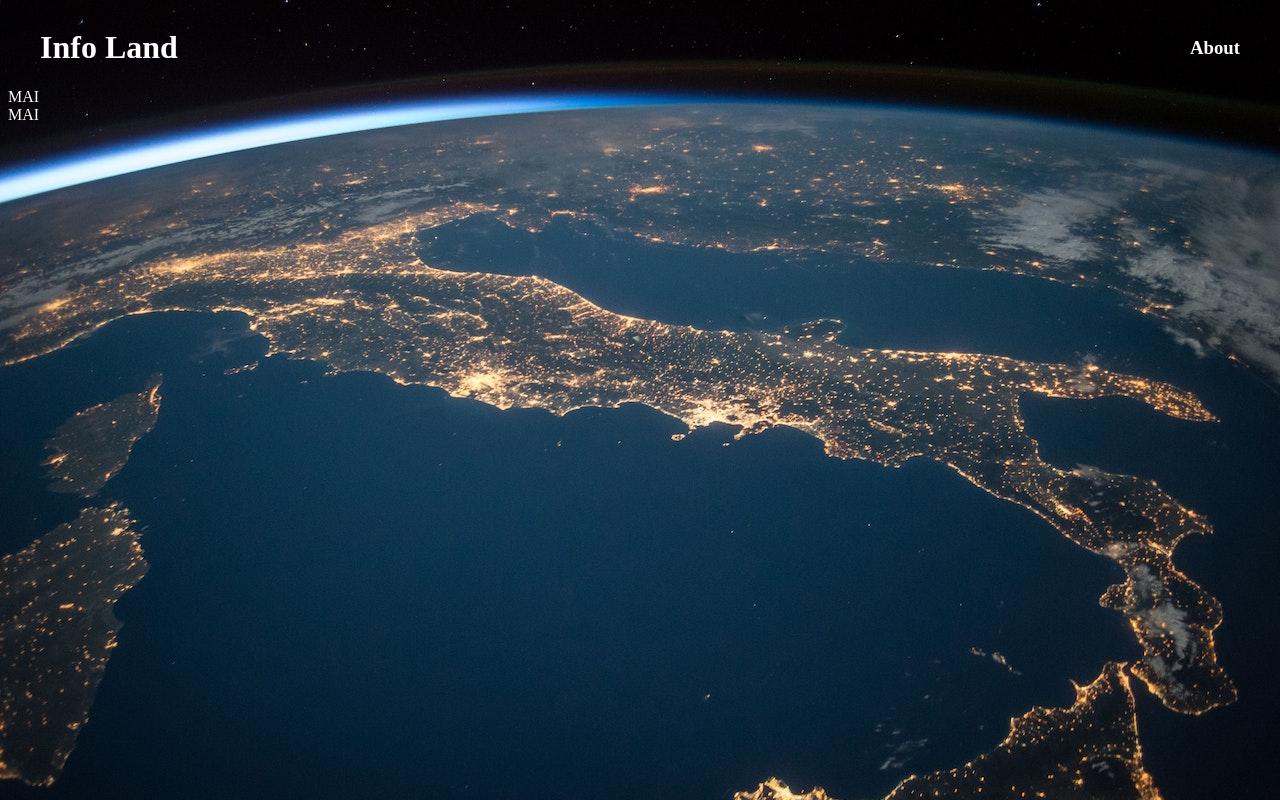
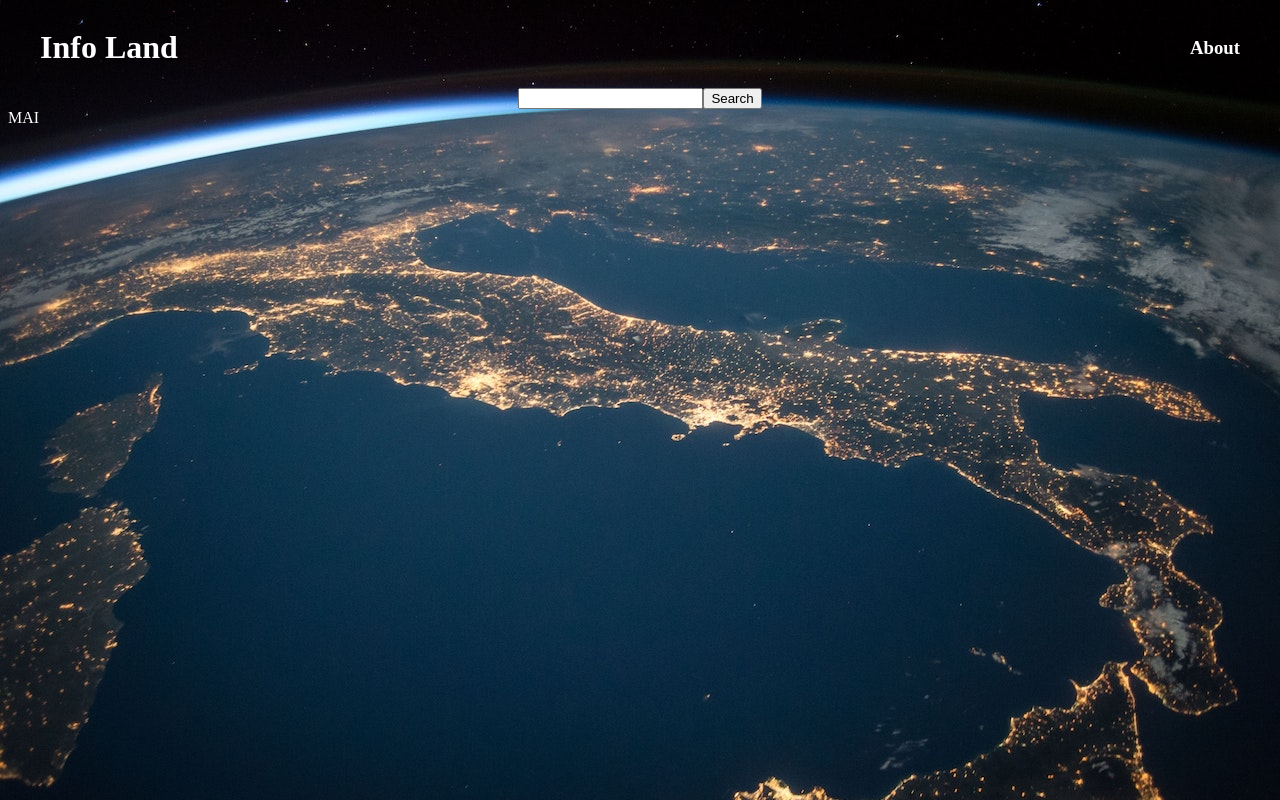
Before and after one commit to ggarciag24/info-land, a React (Create React App) app: page / in a window 1280 px wide. Built offline with nearby package versions, Linux system fonts and the light colour scheme.

Commit message:
search bar result is saved in state and results array gets populated

```diff
--- a/src/components/SearchBar.js
+++ b/src/components/SearchBar.js
@@ -1,9 +1,43 @@
-import React from 'react';
+import React, { useState } from 'react';
 
 function SearchBar(){
+    const [isSearchWord, setIsSearchWord] = React.useState('')
+    const [isResult, setIsResult] = React.useState([])
+
+
+    function handleSearch(e){
+        e.preventDefault()
+        setIsSearchWord(e.target[0].value);
+
+        retrieveData(e.target[0].value)
+    }
+
+
+    function retrieveData(word){
+        fetch(`https://restcountries.com/v3.1/all`)
+        .then(res => res.json())
+        .then(data => data.map(place => {
+            if (place.name.common.toLowerCase().includes(word.toLowerCase())) {
+                setIsResult((prev => {
+                    return [
+                        ...prev,
+                        place.name.common
+                    ]
+                }))
+            } else {
+                return isResult;
+            }
+        }))
+    }
+
+    console.log(isResult);
+
     return(
-        <div>
-            MAI
+        <div className='search'>
+            <form onSubmit={handleSearch}>
+            <input type='text'></input>
+            <button>Search</button>
+            </form>
         </div>
     )
 }
--- a/src/index.css
+++ b/src/index.css
@@ -11,3 +11,10 @@ color: white;
   margin-right: 2rem;
 
 }
+
+
+.search {
+  display: flex;
+  align-items: center;
+  justify-content: center;
+}
```
